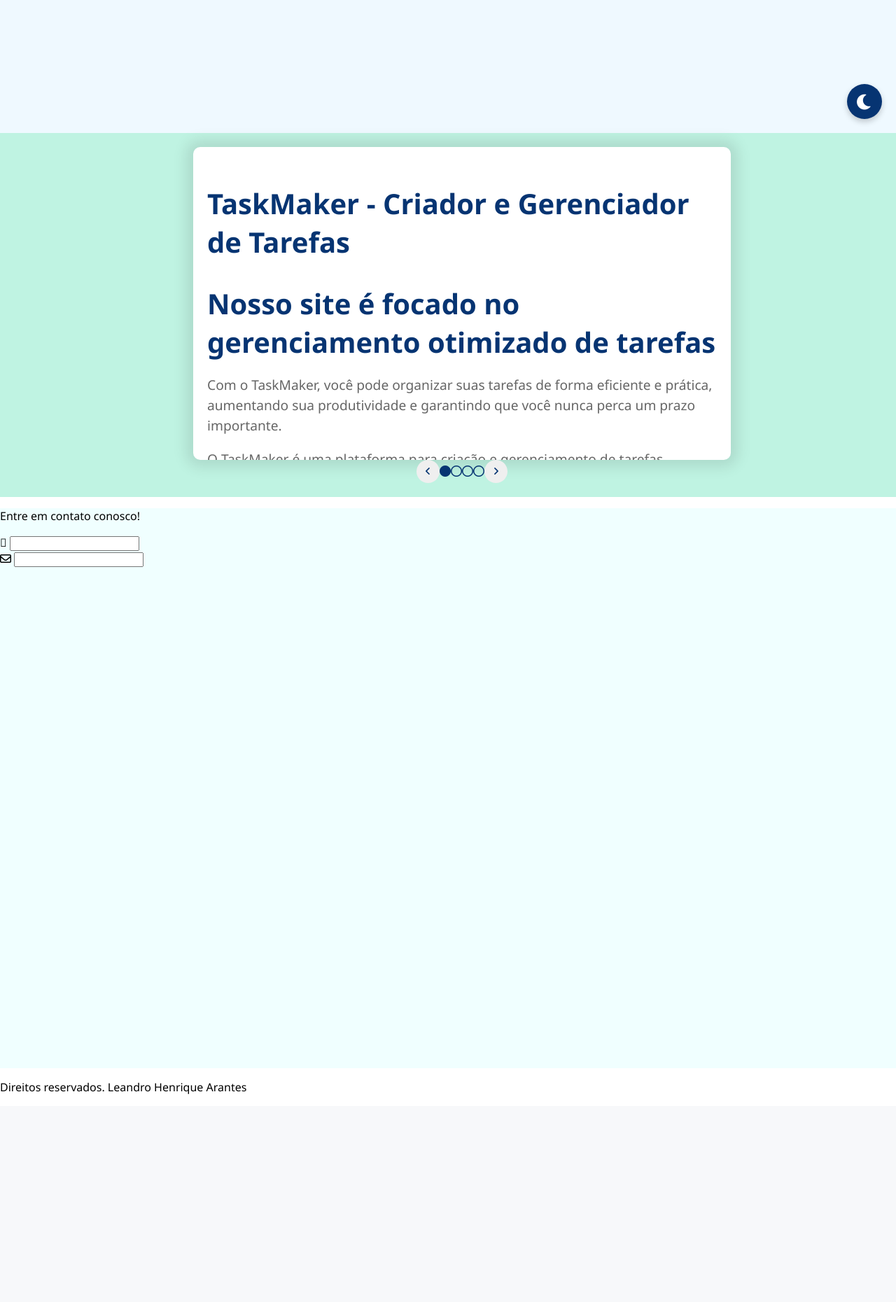
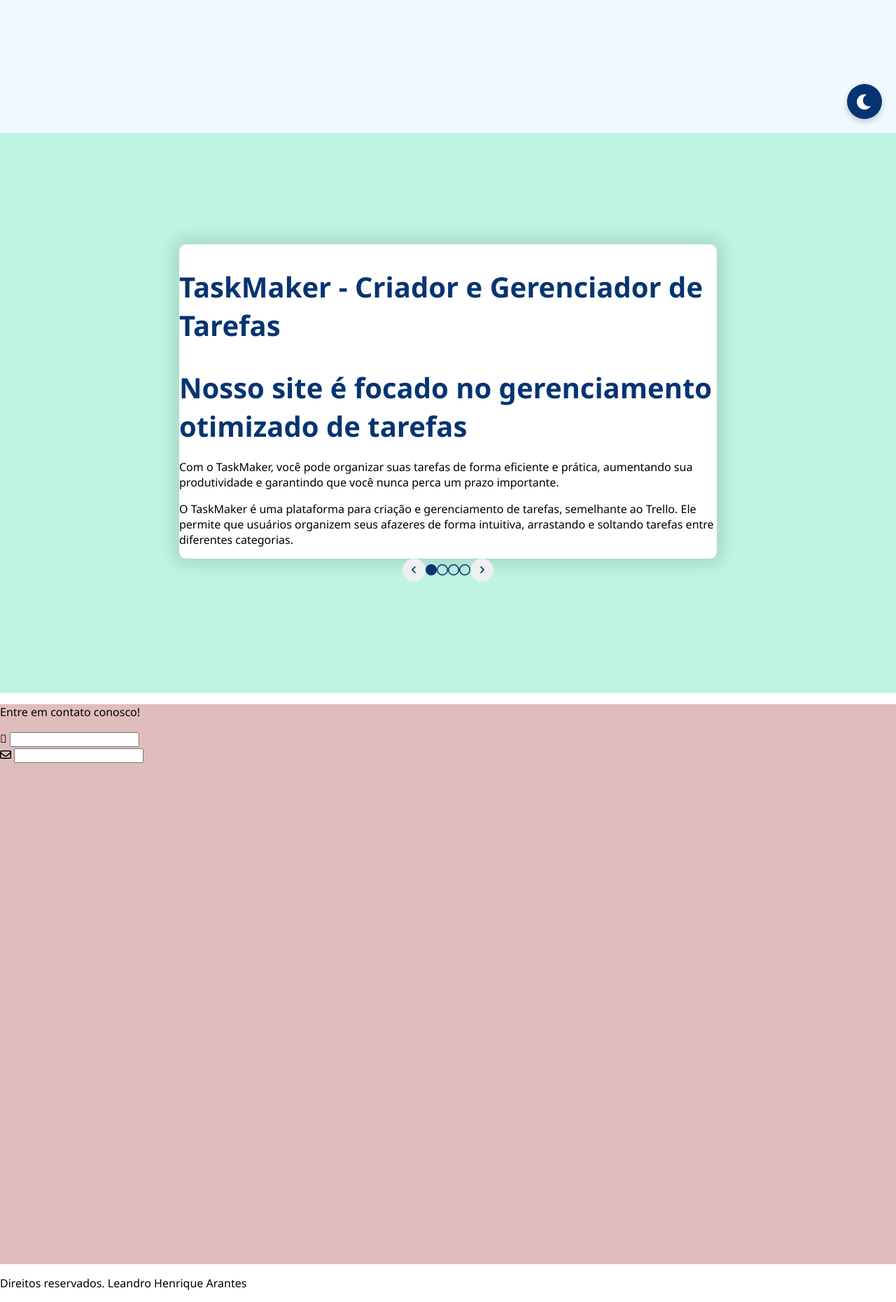
Before and after one commit to Leandr0Arantes/TaskMaker, a PHP site: page / in a window 1280 px wide. Shown: the part 610-2470 px from the top of the page at 70% size. Before the commit the page ends 2173 px from the top, so only its background shows below. Run offline with PHP 8.4, Linux system fonts and the light colour scheme.

Commit message:
carrosel

```diff
--- a/assets/css/index.css
+++ b/assets/css/index.css
@@ -222,7 +222,7 @@
 .contato {
     width: 100%;
     height: 100vh;
-    background-color: azure;
+    background-color: rgb(223, 189, 189);
 }
 
 /* CONTATO */
@@ -230,13 +230,12 @@
 /* TUTORIAL */
 .tutorial {
     width: 100%;
-    height: 60vh;
+    height: 100vh;
     background-color: rgb(191, 243, 226);
     display: flex;
     align-items: center;
     justify-content: center;
     flex-direction: column;
-    padding: 20px;
 }
 
 .tutorial h2 {
@@ -247,7 +246,6 @@
 
 .tutorial .container{
     width: 60%;
-    max-width: 1200px;
     border-radius: 10px;
     box-shadow: 0px 0px 20px 10px rgba(0, 0, 0, 0.1);
     background-color: #fff;
@@ -255,42 +253,6 @@
     flex-direction: row;
     overflow: hidden;
     transition: transform 0.3s ease-in-out;
-}
-
-.tutorial .container:hover {
-    transform: scale(1.05);
-}
-
-.tutorial .container .conteudo {
-    flex: 1;
-    padding: 20px;
-}
-
-.tutorial .container .conteudo h3 {
-    font-size: 1.8em;
-    color: #333;
-    margin-bottom: 10px;
-}
-
-.tutorial .container .conteudo p {
-    font-size: 1.2em;
-    color: #666;
-    line-height: 1.5;
-}
-
-.tutorial .container .imagem {
-    flex: 1;
-    display: flex;
-    align-items: center;
-    justify-content: center;
-    background-color: #f0f0f0;
-}
-
-.tutorial .container .imagem img {
-    width: 100%;
-    max-width: 400px;
-    height: auto;
-    border-radius: 10px;
 }
 
 .container.active {
--- a/index.php
+++ b/index.php
@@ -18,7 +18,7 @@
         <nav>
             <ul>
                 <li><a href="#">Home</a></li>
-                <li><a href="#funcionalidades">Tutorial</a></li>
+                <li><a href="#tutorial">Tutorial</a></li>
                 <li><a href="#contato">Contato</a></li>
             </ul>
         </nav>
```
